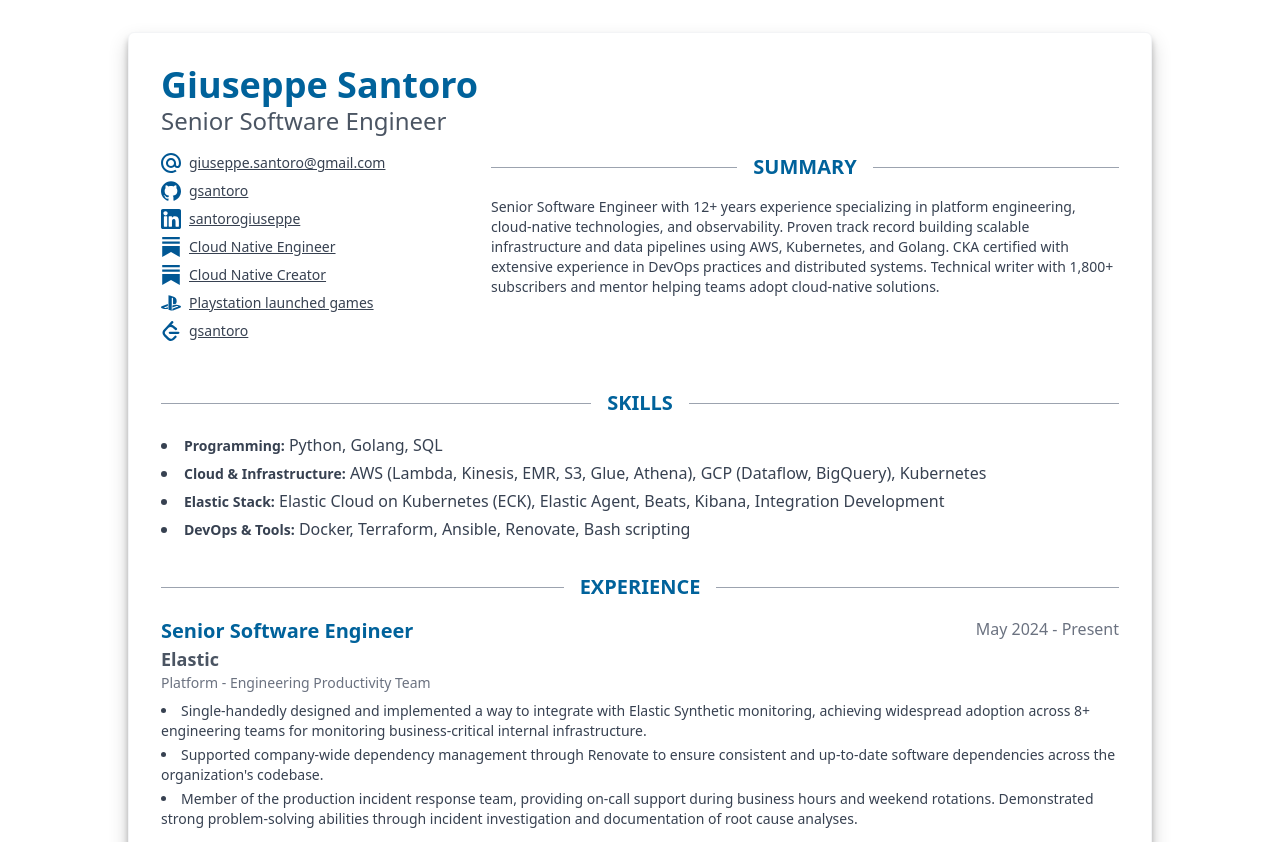
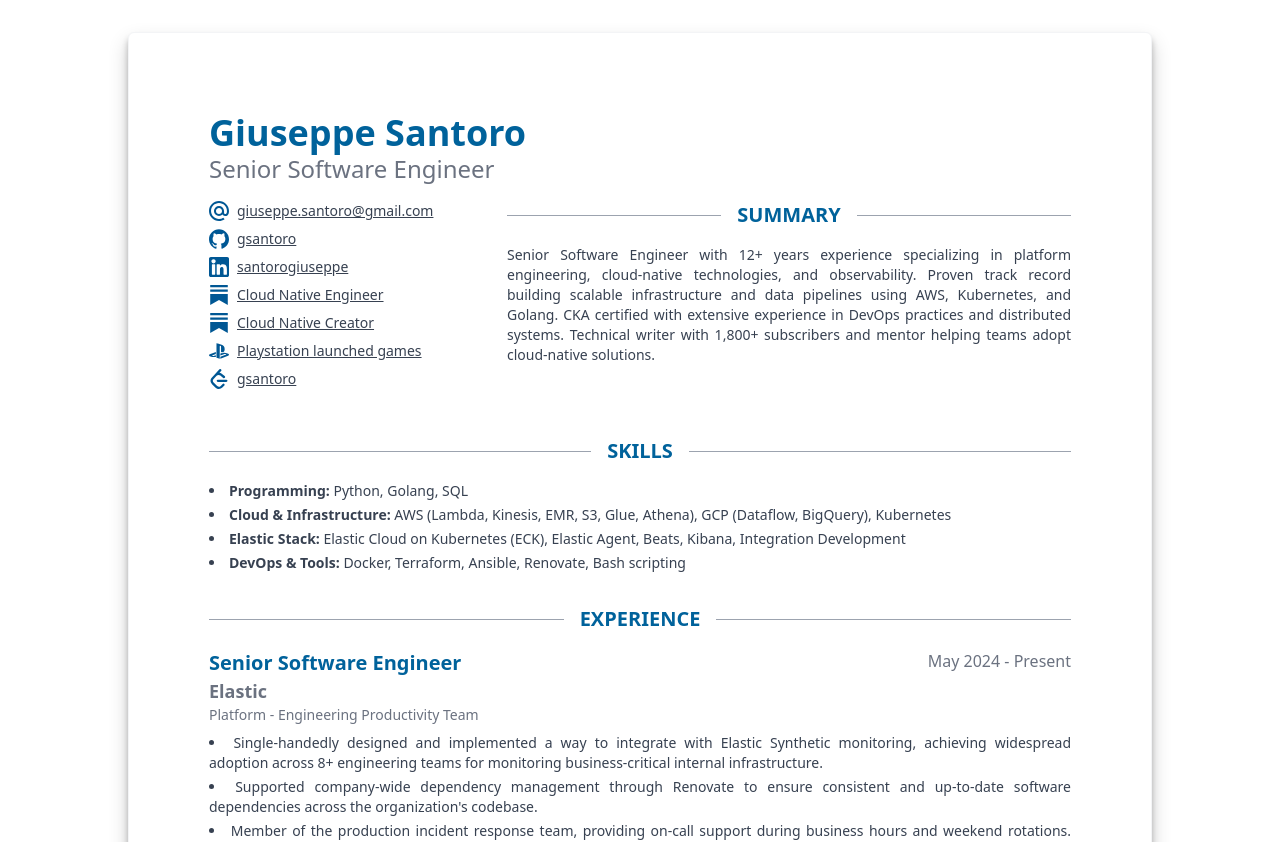
Before and after one commit to bmacharia/resume, a React (Vite) app: page / in a window 1280 px wide. Shown: the top 842 px of the page. Built offline with nearby package versions, Linux system fonts and the light colour scheme.

Commit message:
justify, better colors,

```diff
--- a/src/App.jsx
+++ b/src/App.jsx
@@ -34,12 +34,12 @@
   return (
     <div className={`max-w-5xl mx-auto my-8 mb-12 bg-white rounded-md
       ${!isPrinting ? 'shadow-[0_10px_20px_rgba(0,0,0,0.19),_0_6px_6px_rgba(0,0,0,0.23)]' : 'shadow-none'}
-      border border-gray-100 p-6 md:p-8 font-sans
+      border border-gray-100 p-14 md:p-20 font-sans
       ${!isPrinting ? 'transform hover:shadow-[0_14px_28px_rgba(0,0,0,0.25),_0_10px_10px_rgba(0,0,0,0.22)] transition-all duration-300 ease-in-out' : ''}
-      text-[#00629b] print:shadow-none print:border-0 print:p-3 print:max-w-none`}>
+      text-[#00629b] print:shadow-none print:border-0 print:p-6 print:max-w-none`}>
       <header className="mb-8 pb-4 print:mb-4">
-        <h1 className="text-4xl font-bold print:text-gray-700">{resume.basics.name}</h1>
-        <h2 className="text-2xl text-gray-600">{resume.basics.label}</h2>
+        <h1 className="text-4xl font-bold print:text-[#00629b]">{resume.basics.name}</h1>
+        <h2 className="text-2xl text-gray-500 print:text-[#00629b]">{resume.basics.label}</h2>
 
         <div className="grid md:grid-cols-3 gap-8 mt-4 print:grid-cols-3 print:gap-4">
           <aside className="md:col-span-1 space-y-6 print:col-span-1 print:space-y-3 print:break-inside-avoid">
--- a/src/components/Certification.jsx
+++ b/src/components/Certification.jsx
@@ -12,7 +12,7 @@
             <div key={idx}>
               <div className="font-semibold">{cert.name}</div>
               <div className="text-gray-600">{cert.issuer}</div>
-              <div className="text-gray-500 text-sm">{cert.description}</div>
+              <div className="text-gray-500 text-sm text-justify">{cert.description}</div>
             </div>
             <div className="text-gray-500">
               {formatDate(cert.startDate)} - {cert.endDate ? formatDate(cert.endDate) : "Present"}
--- a/src/components/Experience.jsx
+++ b/src/components/Experience.jsx
@@ -15,7 +15,7 @@
             <div className="flex flex-col md:flex-row md:justify-between">
               <div>
                 <div className="text-xl font-semibold">{job.position}</div>
-                <div className="text-lg font-semibold text-gray-600">{job.company}</div>
+                <div className="text-lg font-semibold text-gray-500">{job.company}</div>
                 {job.team && <div className="text-gray-500 text-sm">{job.team}</div>}
               </div>
               <div className="text-gray-500">
@@ -24,7 +24,7 @@
             </div>
             <ul className="list-disc list-inside mt-2 space-y-1">
               {job.highlights.map((item, i) => (
-                <li key={i} className="text-sm text-gray-700">{item}</li>
+                <li key={i} className="text-sm text-gray-700 text-justify">{item}</li>
               ))}
             </ul>
           </div>
--- a/src/components/Skills.jsx
+++ b/src/components/Skills.jsx
@@ -3,12 +3,12 @@
 
 export default function Skills({ skills }) {
     return (
-      <section>
+      <section className="print:break-inside-avoid">
         <HeaderWithLine title="Skills" />
         <ul className="list-disc list-inside space-y-1">
           {skills.map((skill, idx) => (
-            <li key={idx} className="text-gray-700">
-              <span className="text-sm font-semibold text-gray-700">{skill.name}:</span> {skill.keywords.join(", ")}
+            <li key={idx} className="text-sm text-gray-700 print:text-gray-700">
+              <span className="font-semibold text-gray-700 print:text-gray-700">{skill.name}:</span> {skill.keywords.join(", ")}
             </li>
           ))}
         </ul>
--- a/src/components/Summary.jsx
+++ b/src/components/Summary.jsx
@@ -6,7 +6,7 @@
     <section className="print:break-inside-avoid">
       <HeaderWithLine title="Summary" />
       <div className="space-y-4">
-        <p className="text-sm text-gray-700">{summary}</p>
+        <p className="text-sm text-gray-700 text-justify">{summary}</p>
       </div>
     </section>
   );
```
